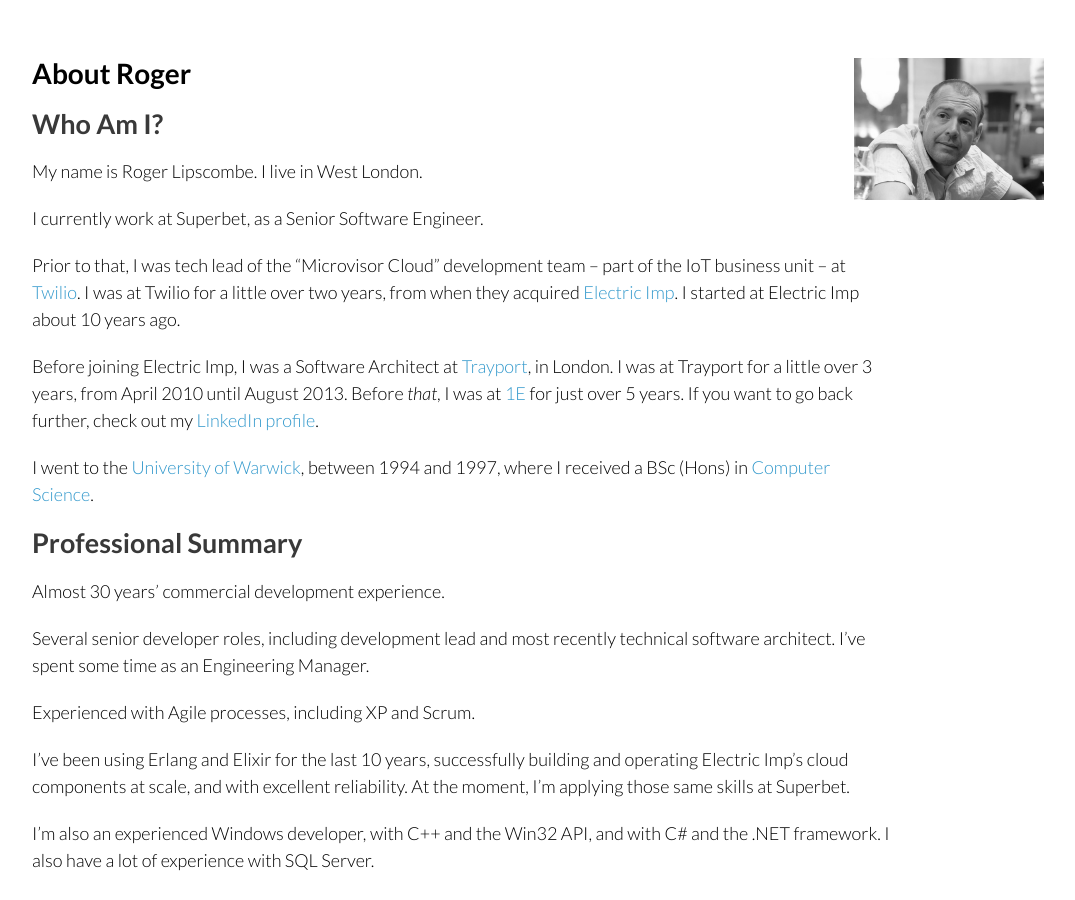
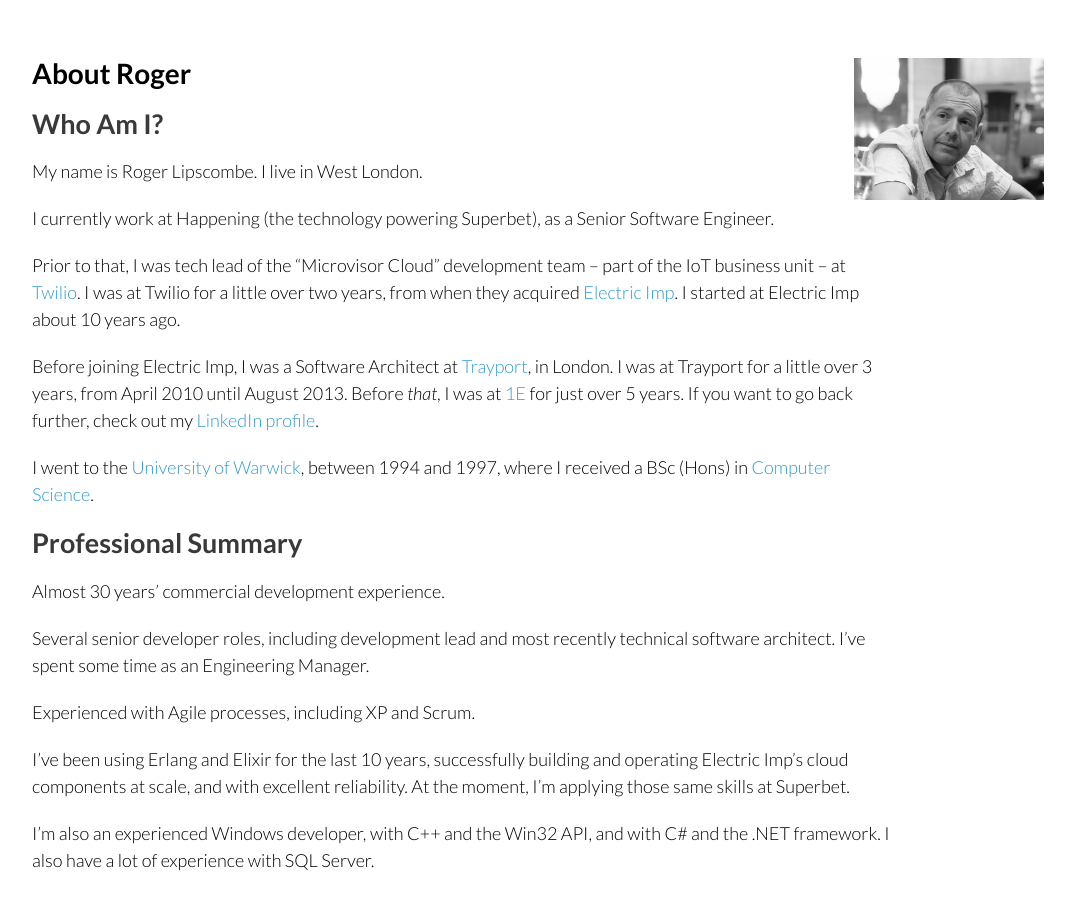
Before and after one commit to rlipscombe/rlipscombe.github.io, a Jekyll site: the page built from index.md, in a window 1280 px wide and 900 px high. Shown: the whole window, without its empty margins (178-1253 px from the left). Built offline with Jekyll 4.4.1, drawn with Linux system fonts in a browser that asks for light colours.

Commit message:
Happening, not Superbet

```diff
--- a/index.md
+++ b/index.md
@@ -9,7 +9,7 @@
 
 My name is Roger Lipscombe. I live in West London.
 
-I currently work at Superbet, as a Senior Software Engineer.
+I currently work at Happening (the technology powering Superbet), as a Senior Software Engineer.
 
 Prior to that, I was tech lead of the "Microvisor Cloud" development team -- part of the IoT business unit -- at
 [Twilio](https://twilio.com). I was at Twilio for a little over two years, from when they acquired
```
